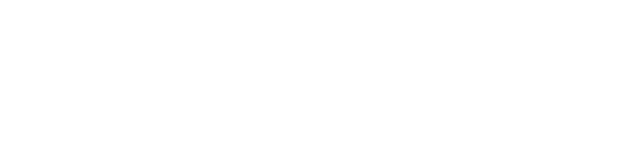
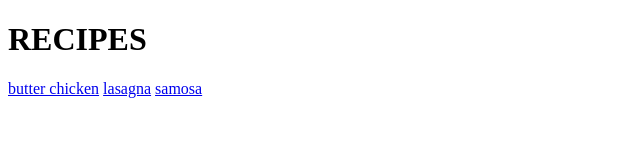
Before and after one commit to s0ur4bhkumar/odin-recipes, a plain HTML site: page index.html in a window 1280 px wide. Shown: the whole page, without its empty margins (0-640 px from the left). Drawn offline with Linux system fonts and the light colour scheme.

Commit message:
added recipe links to index

```diff
--- a/index.html
+++ b/index.html
@@ -11,6 +11,10 @@
 
     <body>
 
+        <h1>RECIPES</h1>
+        <a href="all-recipes/butter-chicken.html">butter chicken</a>
+        <a href="all-recipes/butter-chicken.html">lasagna</a>
+        <a href="all-recipes/butter-chicken.html">samosa</a>
 
     </body>
 
```
